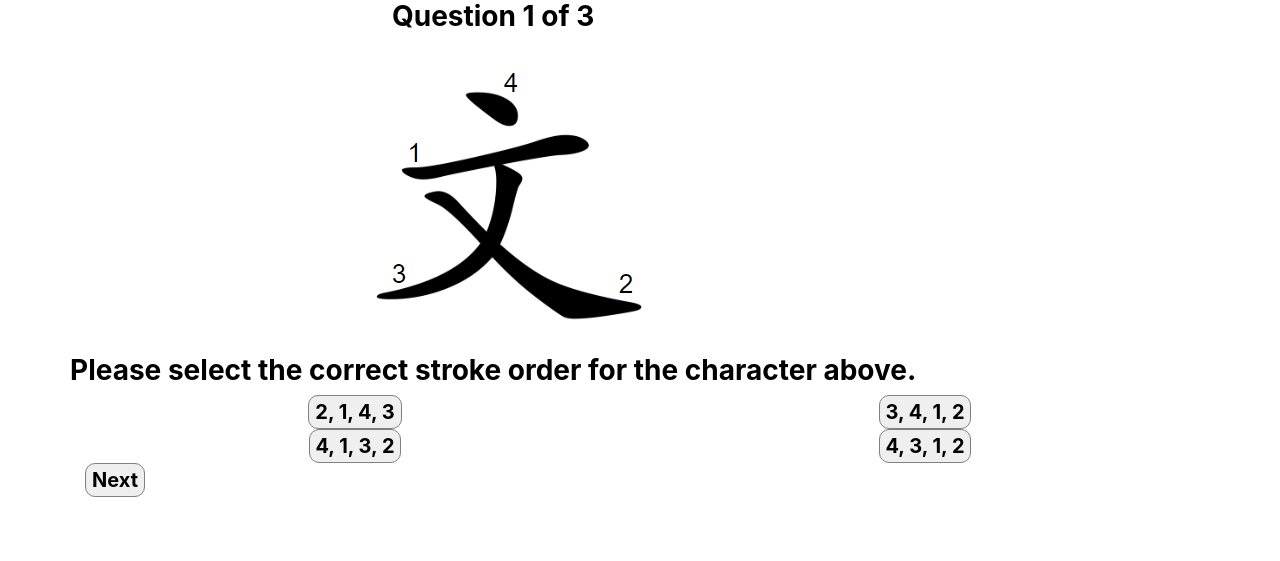
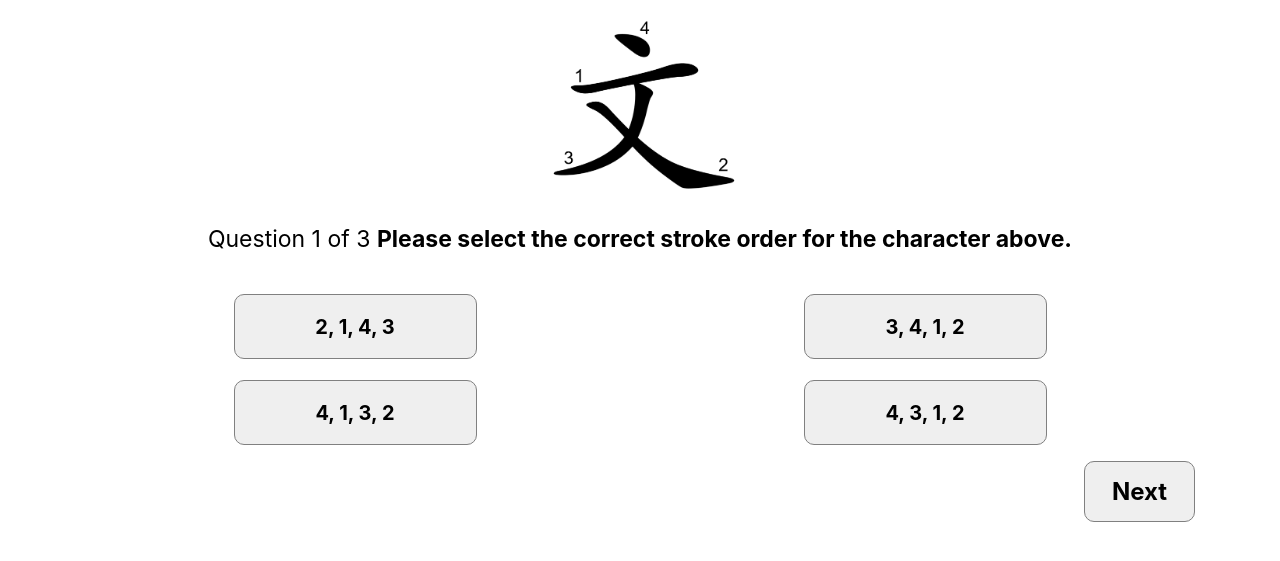
Before and after one commit to FranZomb1e/COMS4170-V1-group7, a Flask app: page /quiz in a window 1280 px wide. Shown: the part 92-653 px from the top of the page. Run offline with Flask 2, Linux system fonts and the light colour scheme; some libraries are stand-ins or nearby versions.

Commit message:
Fixed quiz question UI

```diff
--- a/static/css/main.css
+++ b/static/css/main.css
@@ -59,6 +59,12 @@
     display: block;
 }
 
+.quiz-buttons {
+    width: 45%;
+    padding: 3%;
+    margin-top: 4%;
+}
+
 #logo {
     width: 50px;
 }
@@ -85,7 +91,8 @@
     display: block;
 }
 
-#learn-lesson-next-btn {
+#learn-lesson-next-btn,
+#quiz-next-btn {
     width: 10%;
     padding: 1%;
     font-size: 3vmin;
@@ -144,3 +151,16 @@
 #quiz-answer-container {
     margin-top: 3%;
 }
+
+#question {
+    font-weight: normal;
+}
+
+#quiz-questions {
+    font-size: 23px;
+    font-weight: bold;
+}
+
+#quiz-imgs {
+    width: 20%;
+}
--- a/templates/quiz_question.html
+++ b/templates/quiz_question.html
@@ -4,28 +4,26 @@
 
 <script type="text/javascript" src="{{ url_for('static', filename = 'js/quiz.js') }}"></script>
 
-<div id="quiz-lesson-row" class="row d-flex align-items-center">
-    <div class="text-center">
-        <h3 id="question">Question {{ id }} of 3</h3>
-        <img src="/static/img/{{ data.img }}" alt="Character" class="img-fluid">
-        {% autoescape false %}
-        <h3>{{ data.text }}</h3>
-        {% endautoescape %}
-    </div>
+<div class="text-center">
+    <img id="quiz-imgs" src="/static/img/{{ data.img }}" alt="Character" class="img-fluid">
+    {% autoescape false %}
+    <p id="quiz-questions"><span id="question">Question {{ id }} of 3 </span>{{ data.text }}</p>
+    {% endautoescape %}
 </div>
+
 <div id="quiz-lesson-row" class="row d-flex align-items-center">
     <div class="col-md-6 text-center">
         {% autoescape false %}
-        <button id="answer1" data-current-id="{{ id }}">{{data.answers[0]}}</button>
+        <button class="quiz-buttons" id="answer1" data-current-id="{{ id }}">{{data.answers[0]}}</button>
         <br>
-        <button id="answer2" data-current-id="{{ id }}">{{data.answers[1]}}</button>
+        <button class="quiz-buttons" id="answer2" data-current-id="{{ id }}">{{data.answers[1]}}</button>
         {% endautoescape %}
     </div>
     <div class="col-md-6 text-center">
         {% autoescape false %}
-        <button id="answer3" data-current-id="{{ id }}">{{data.answers[2]}}</button>
+        <button class="quiz-buttons" id="answer3" data-current-id="{{ id }}">{{data.answers[2]}}</button>
         <br>
-        <button id="answer4" data-current-id="{{ id }}">{{data.answers[3]}}</button>
+        <button class="quiz-buttons" id="answer4" data-current-id="{{ id }}">{{data.answers[3]}}</button>
         {% endautoescape %}
     </div>
 </div>
```
Also changed, not shown: static/img/quiz_question_1.png, static/img/quiz_question_2.png, static/img/quiz_question_3.png.
